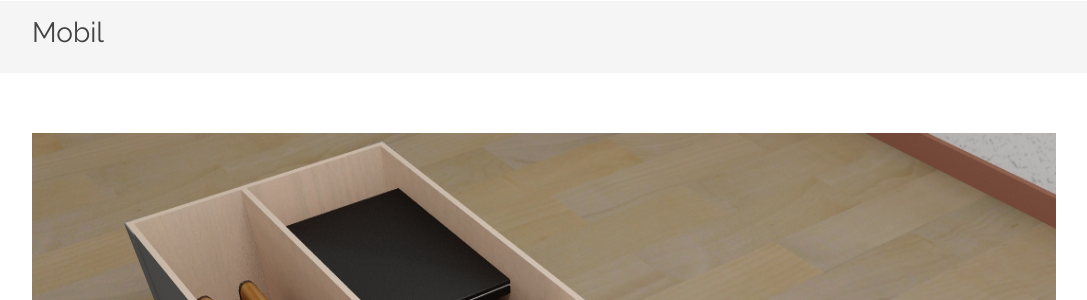
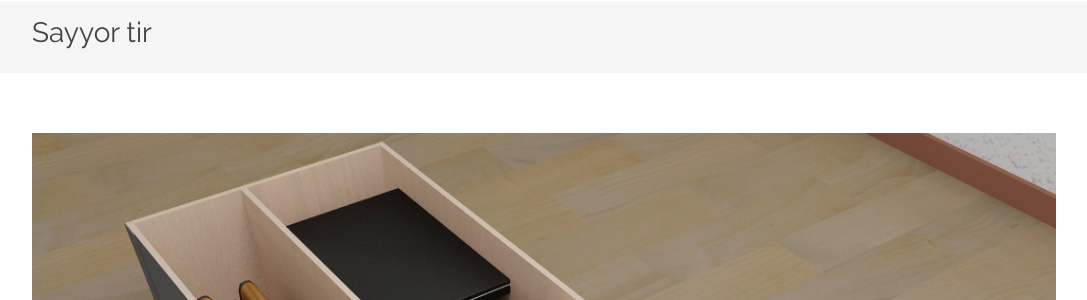
Before and after one commit to khusinboev/shooter-uz, a Django app: page /mobil in a window 1280 px wide. Shown: the part 73-373 px from the top of the page, without its empty margins (50-1137 px from the left). Run offline with Django 5.2, Linux system fonts and the light colour scheme; some libraries are stand-ins or nearby versions.

Commit message:
do'g'ridi

```diff
--- a/web/templates/mobil.html
+++ b/web/templates/mobil.html
@@ -10,7 +10,7 @@
       <div class="container">
 
         <div class="d-flex justify-content-between align-items-center">
-          <h2>Mobil</h2>
+          <h2>Sayyor tir</h2>
         </div>
 
       </div>
```
